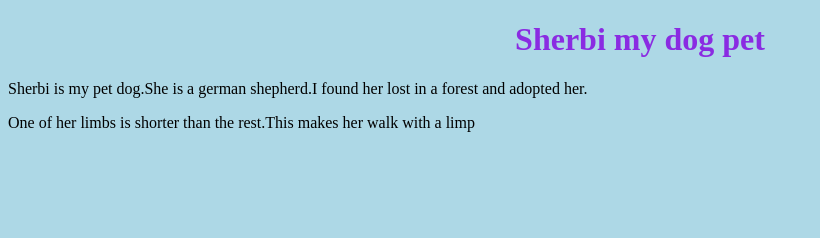
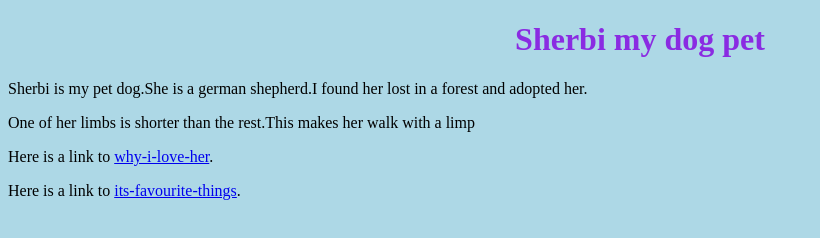
Before and after one commit to lilianwangechi/mypet, a plain HTML site: page index.html in a window 1280 px wide. Shown: the whole page, without its empty margins (0-820 px from the left). Drawn offline with Linux system fonts and the light colour scheme.

Commit message:
add links for the pages to the index page

```diff
--- a/index.html
+++ b/index.html
@@ -10,6 +10,8 @@
     <p>Sherbi is my pet dog.She is a german shepherd.I found her lost in a forest and adopted her.</p>
     <p>One of her limbs is shorter than the rest.This makes her walk with a limp</p>
 
+    <p>Here is a link to <a href="why-i-love-her.html">why-i-love-her</a>.</p>
+    <p>Here is a link to <a href="its-favourite-things.html">its-favourite-things</a>.</p>
 
   </body>
 </html>
```
